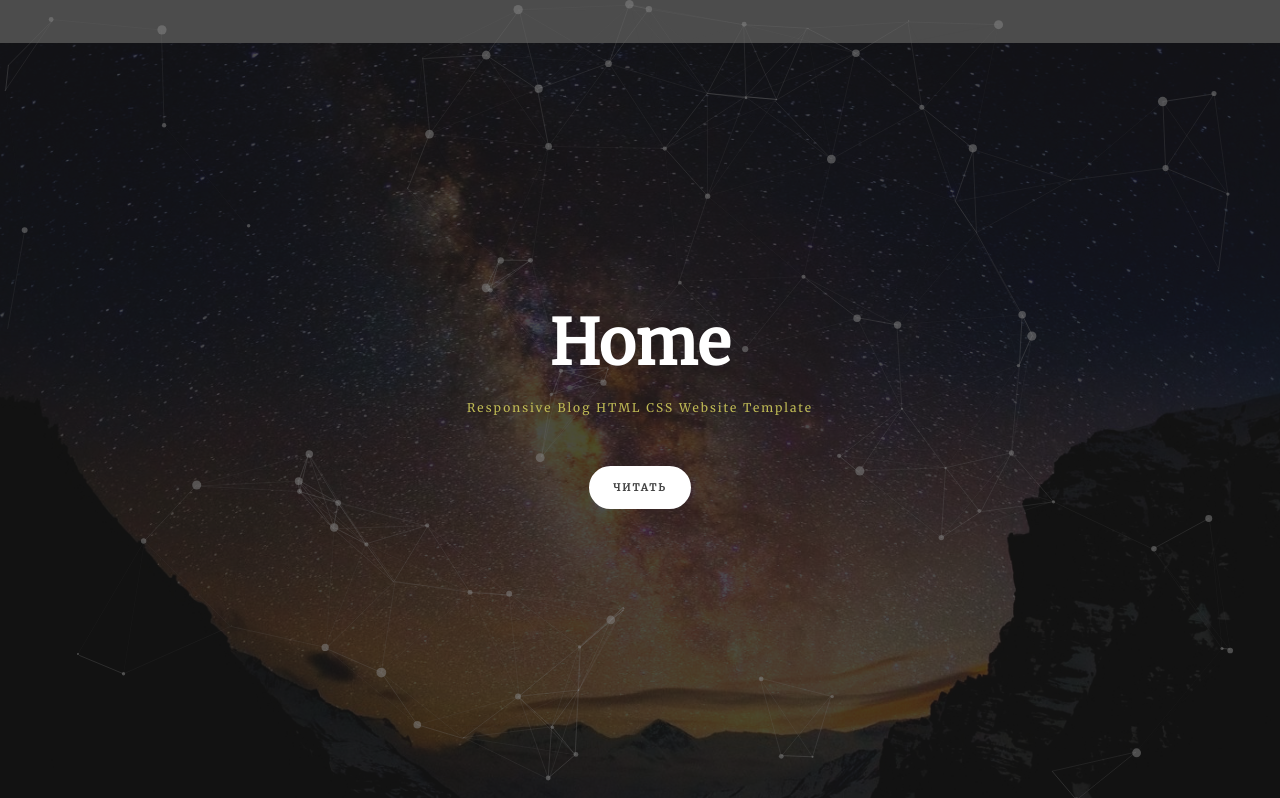
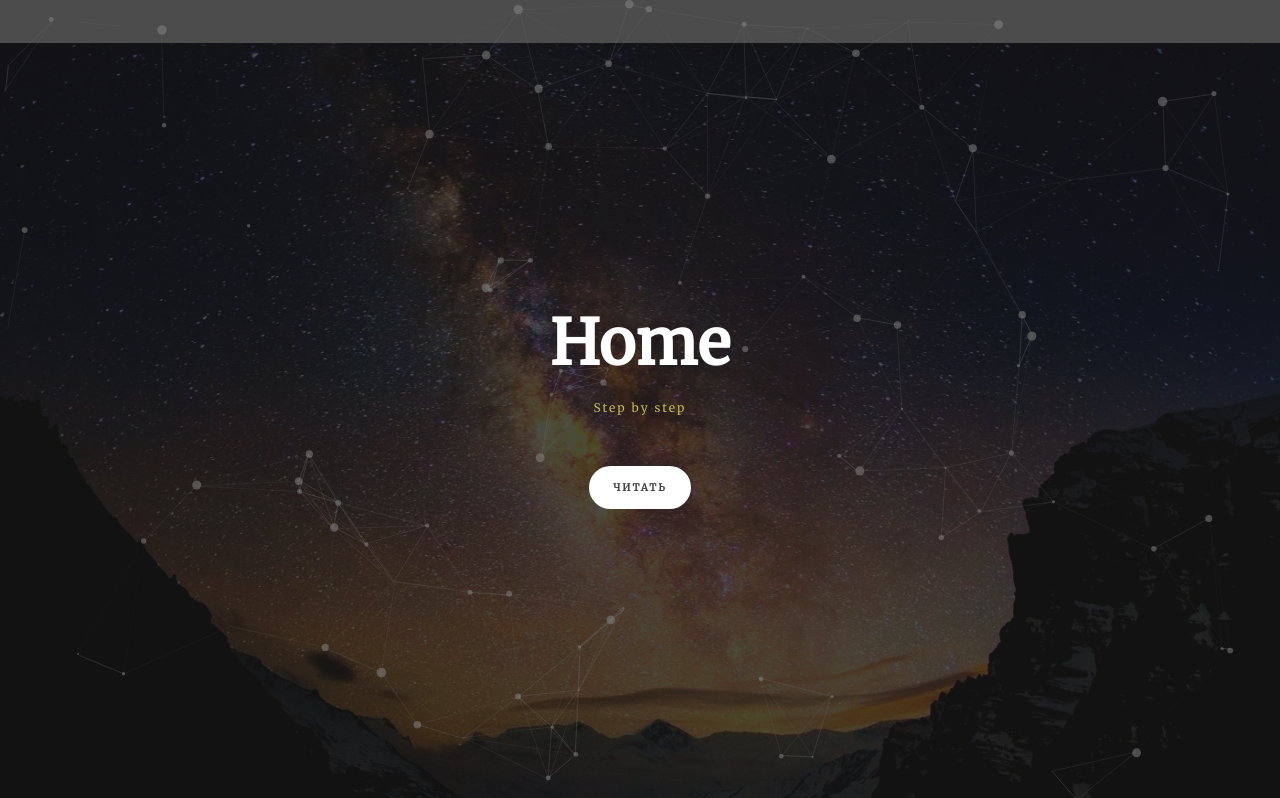
Before and after one commit to sitdoff/django-blog, a Django app: page / in a window 1280 px wide. Shown: the part 88-886 px from the top of the page. Run offline with Django 4.2, Linux system fonts and the light colour scheme; data that the repository does not hold is empty; parts of the project's set-up code (start-up, migrations or seed data) failed here and were passed over; some libraries are stand-ins or nearby versions.

Commit message:
edit index.html

```diff
--- a/project/blog/templates/blog/index.html
+++ b/project/blog/templates/blog/index.html
@@ -17,7 +17,7 @@
             <div class="row">
                 <div class="col-md-12 col-sm-12">
                     <h1>Home</h1>
-                    <h4>Responsive Blog HTML CSS Website Template</h4>
+                    <h4>Step by step</h4>
                     <a href="#blog" class="btn btn-primary btn-lg" role="button">Читать</a>
                 </div>
             </div>
```
